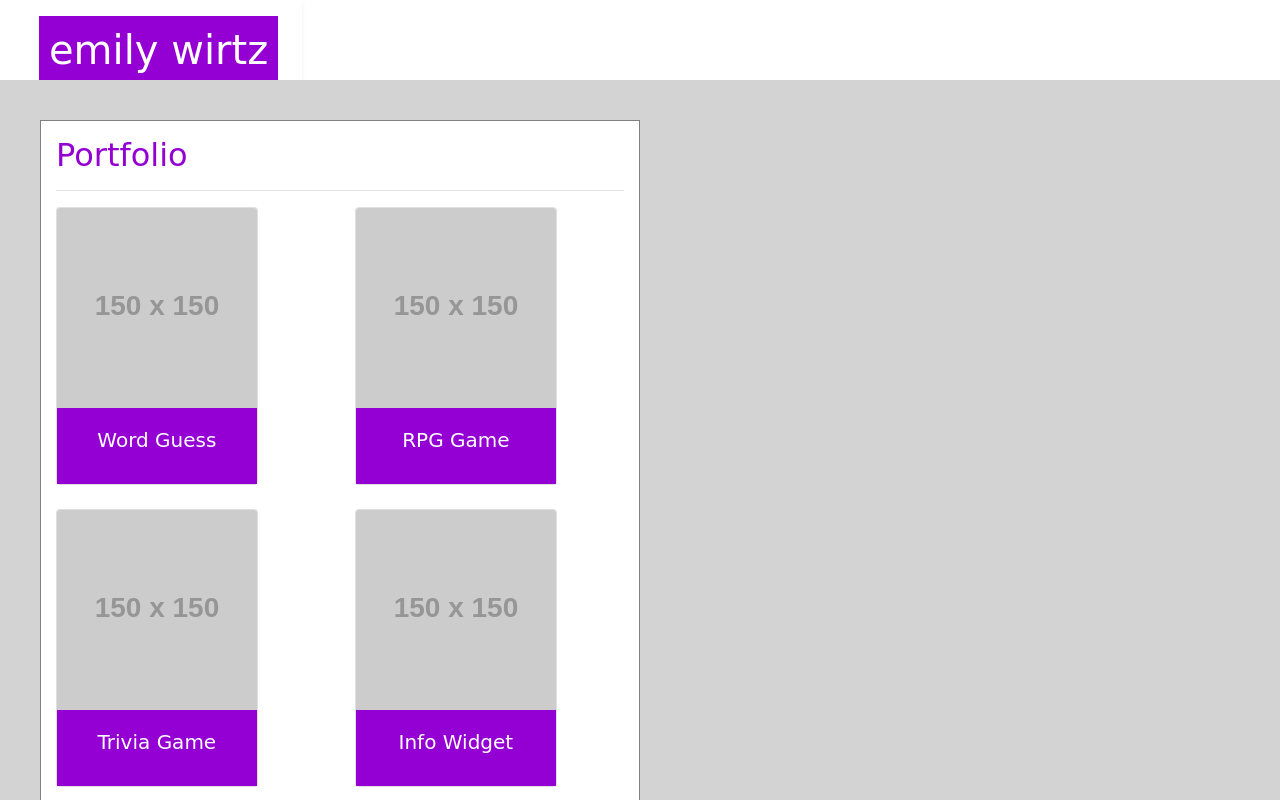
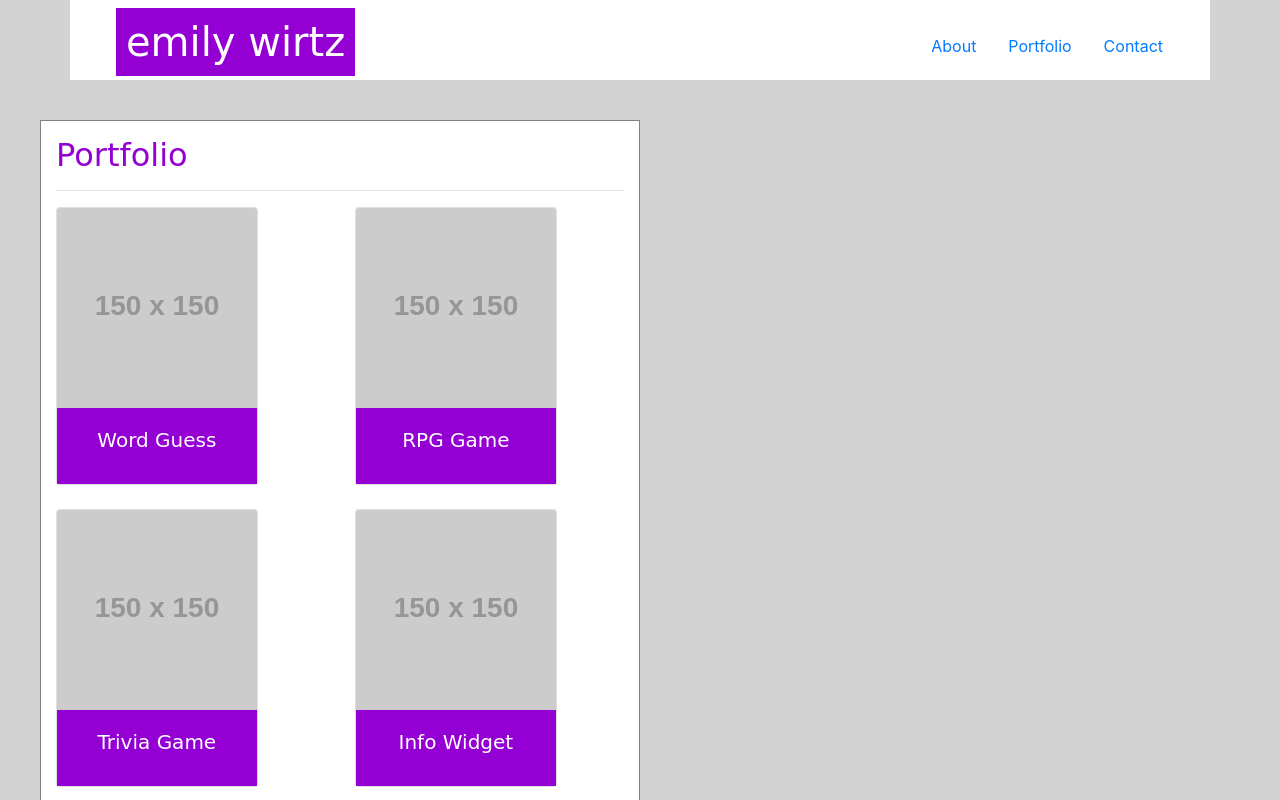
Before and after one commit to ewirtz3/responsive-about-me, a plain HTML site: page portfolio.html in a window 1280 px wide. Shown: the top 800 px of the page. Drawn offline with nearby package versions, Linux system fonts and the light colour scheme; placeholder pictures from the web are drawn by us; a web font is replaced by a local one.

Commit message:
fixed navbar almost

```diff
--- a/assets/style.css
+++ b/assets/style.css
@@ -6,16 +6,16 @@ body {
     background-color: lightgray;
 }
 
-header {
+.navbar {
     max-height: 80px;
     background-color: white;
     overflow: auto;
+    width: 100%;
 }
 
-header h1 {
+.navbar h1 {
     font-family: 'Baloo Chettan 2', cursive;
     color: white;
-    float:left;
     padding: 10px;
     margin-left: 30px;
     font-size: 40px;
@@ -23,15 +23,10 @@ header h1 {
     text-transform: lowercase;
 }
 
-.navbar {
+.navbar ul {
     font-family: 'Quicksand', sans-serif;
-    color: lightslategrey;
-    padding: 10px;
     list-style: none;
-    text-align: center;
     font-size: 18px;
-    width: 33.3%;
-    display: inline-block;
 }
 
 #about-me {
@@ -57,6 +52,7 @@ div h2 {
     font-family: 'Quicksand', sans-serif;
     float: right;
     width: 500px;
+    margin-left: 20px;
 }
 
 div img {
--- a/portfolio.html
+++ b/portfolio.html
@@ -10,19 +10,23 @@
     <link href="https://fonts.googleapis.com/css?family=Baloo+Chettan+2|Quicksand&display=swap" rel="stylesheet">
 </head>
 <body>
-    <header class="row">
-        <div class="d-flex flex-column flex-md-row align-items-center p-3 px-md-4 mb-3 bg-white border-bottom shadow-sm">
-            <h1 class="my-0 mr-md-auto font-weight-normal">Emily Wirtz</h1>
+    <header class="navbar d-flex container flex-row">
+        <div class="d-flex col-md-6 nav">
+            <h1>Emily Wirtz</h1>
         </div>
+        <ul class="nav col-md-6 justify-content-end">
+            <li class="nav-item">
+                <a class="nav-link" href="./index.html">About</a>
+            </li>
+            <li class="nav-item">
+                <a class="nav-link" href="./portfolio.html">Portfolio</a>
+            </li>
+            <li class="nav-item">
+                <a class="nav-link" href="./contact.html">Contact</a>
+            </li>
+        </ul>
+    </header>
 
-        <nav class="navbar-nav container d-flex justify-content-end">
-            <a class="p-2 text-dark" href="./index.html">About</a>
-            <a class="p-2 text-dark" href="./portfolio.html">Portfolio</a>
-            <a class="p-2 text-dark" href="./contact.html">Contact</a>
-        </nav>
-    </header>
-</head>
-<body>
    <section class="portfolio">
         <h2>Portfolio</h2>
         <hr>
```
Also changed, not shown: contact.html (+14 -9 lines), index.html (+6 -7 lines).
